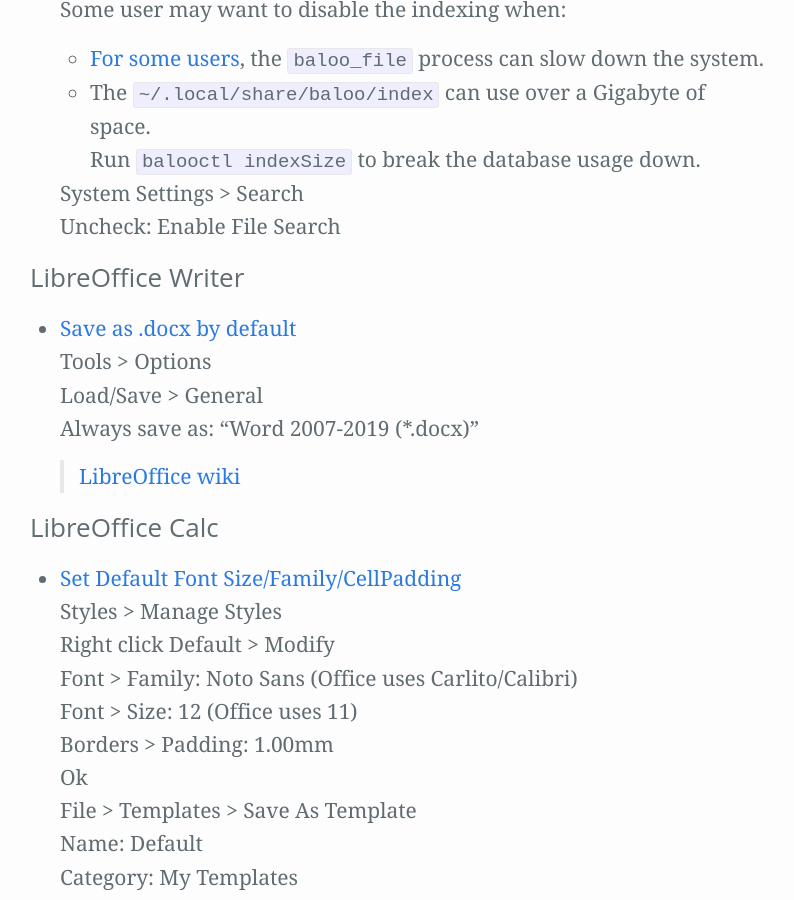
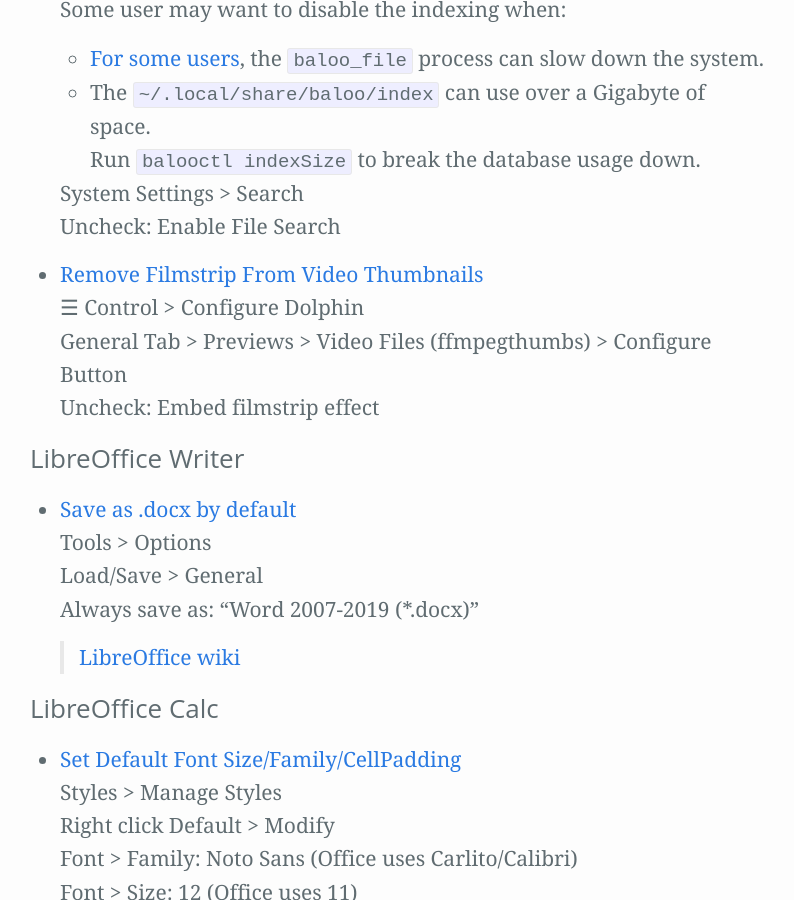
Before and after one commit to Zren/zren.github.io, a Jekyll site: the page built from kde_tips/tips.md, in a window 1280 px wide and 900 px high, scrolled down 7632 px. Shown: the whole window, without its empty margins (240-1034 px from the left). Built offline with Jekyll 4.4.1, drawn with Linux system fonts in a browser that asks for light colours; our own code applies the rules of GitHub Pages for plain Markdown files.

Commit message:
Add tip to hide ffmpegthumbs filmstrip

```diff
--- a/kde_tips/tips.md
+++ b/kde_tips/tips.md
@@ -280,6 +280,12 @@
 
   System Settings > Search
   Uncheck: Enable File Search
+{% endcapture%}{% include tip.html label=label contents=contents %}
+
+{% capture label %}Remove Filmstrip From Video Thumbnails{% endcapture %}{% capture contents %}
+  ☰ Control > Configure Dolphin
+  General Tab > Previews > Video Files (ffmpegthumbs) > Configure Button
+  Uncheck: Embed filmstrip effect
 {% endcapture%}{% include tip.html label=label contents=contents %}
 </ul>
 
```
